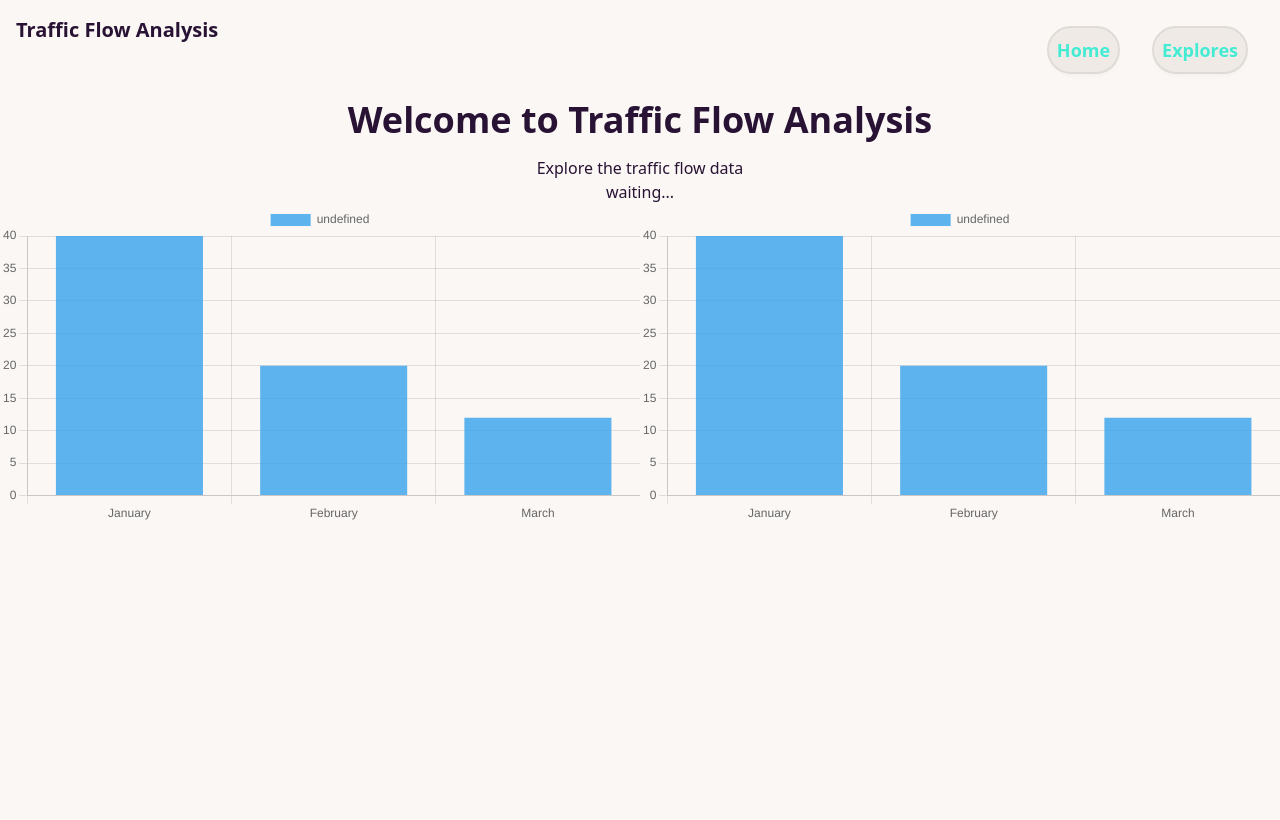
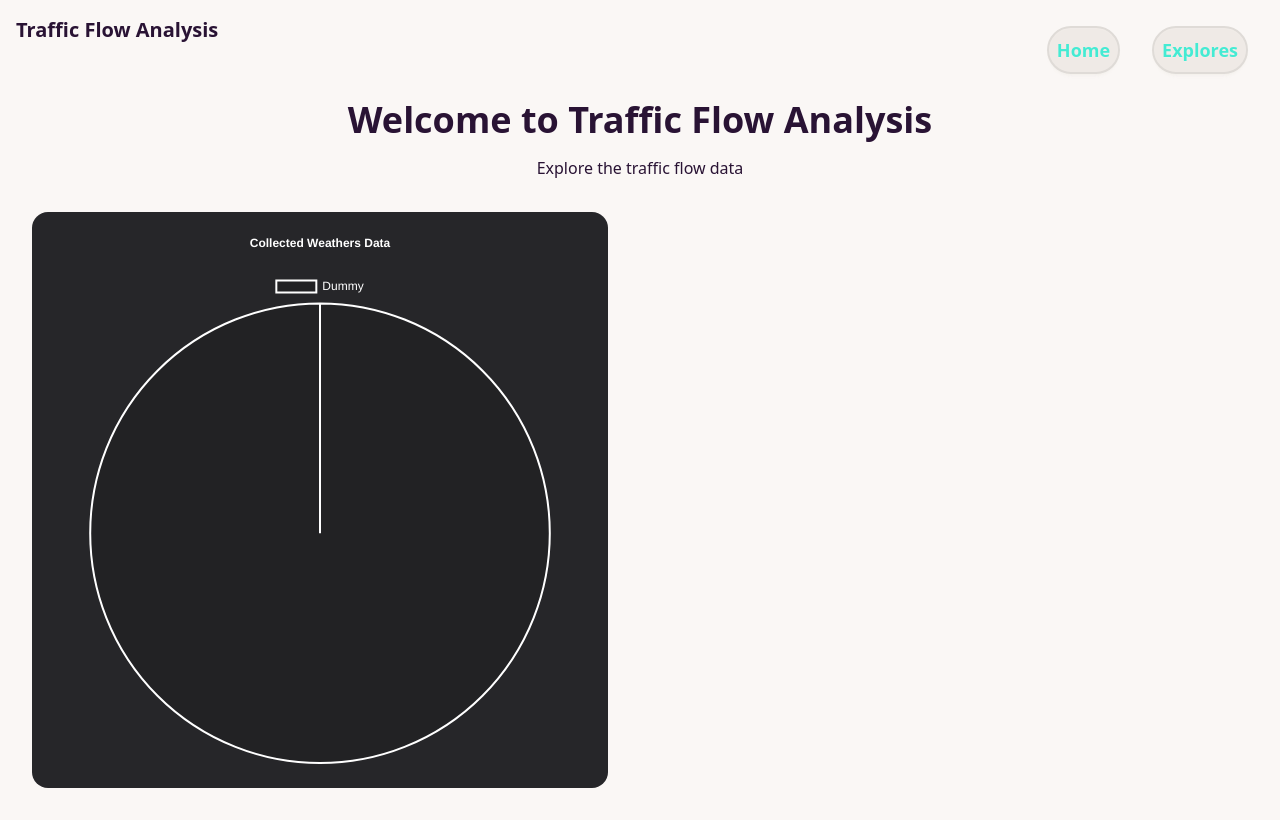
Before and after one commit to OmegaOoh/traffic-flow-analysis, a Vue app in the folder frontend/: page / in a window 1280 px wide. Built offline with nearby package versions, Linux system fonts and the light colour scheme; no server answers; the HTML template or start-up script is replaced by a standard one.

Commit message:
Add Pie Chart to show variety of collected weather data

```diff
--- /dev/null
+++ b/frontend/src/components/WeatherPieChart.vue
@@ -0,0 +1,76 @@
+<script setup lang="ts">
+import apiClient from '@/axios'
+import { onMounted, ref } from 'vue'
+import { generateColors} from '@/lib/color_generation';
+import { Pie } from 'vue-chartjs'
+import { Chart as ChartJS, Title, Tooltip, Legend, ArcElement } from 'chart.js'
+
+ChartJS.register(Title, Tooltip, Legend, ArcElement)
+
+const weathersData = ref({
+  labels: ["Dummy"],
+  datasets: [ {
+    label: 'Weathers',
+    data: [1],
+  } ]
+})
+const weathersChartOptions = ref({
+  responsive: false,
+  maintainAspectRatio: true,
+  plugins: {
+    title: {
+      display: true,
+      text: 'Collected Weathers Data',
+      fontSize: 120,
+      color: "white",
+      padding: {
+        bottom: 20
+      }
+    },
+    legend: {
+      labels: {
+        color: "white",
+      }
+    }
+  }
+})
+
+onMounted(() => {
+  getWeathersData()
+})
+
+async function getWeathersData() {
+  try {
+    const response = await apiClient.get('/desc/weather')
+    const responseData = response.data
+    const lab = [];
+    const count = [];
+    for (let i = 0; i < responseData.length; i++) {
+      const d = responseData[i];
+      lab.push(d.weather);
+      count.push(d.count);
+    }
+    weathersData.value = { // Assign a new object to weathersData.value
+      labels: lab,
+      datasets: [
+        {
+          label: 'Weathers',
+          data: count,
+          backgroundColor: generateColors(count.length),
+        },
+      ],
+    };
+
+  } catch (error) {
+    console.error('Error fetching weathers data:', error)
+  }
+}
+</script>
+
+<template>
+<Pie
+  id="weather-count-chart"
+  :options="weathersChartOptions"
+  :data="weathersData"
+/>
+</template>
--- /dev/null
+++ b/frontend/src/lib/color_generation.ts
@@ -0,0 +1,8 @@
+export function generateColors(numColors: number) {
+  const colors = [];
+  for (let i = 0; i < numColors; i++) {
+    const hue = Math.floor((360 / numColors) * i);
+    colors.push(`hsl(${hue}, 60%, 60%)`);
+  }
+  return colors;
+}
--- a/frontend/src/views/HomeView.vue
+++ b/frontend/src/views/HomeView.vue
@@ -1,35 +1,5 @@
 <script setup lang="ts">
-import apiClient from '@/axios'
-import { onMounted, ref } from 'vue'
-import { Bar } from 'vue-chartjs'
-import { Chart as ChartJS, Title, Tooltip, Legend, BarElement, CategoryScale, LinearScale } from 'chart.js'
-
-ChartJS.register(Title, Tooltip, Legend, BarElement, CategoryScale, LinearScale)
-
-const helloText = ref('waiting...')
-const chartData = ref({})
-const chartOptions = ref({})
-
-chartData.value = {
-  labels: [ 'January', 'February', 'March' ],
-  datasets: [ {
-    data: [40, 20, 12],
-    backgroundColor: 'rgba(54, 162, 235, 0.8)', // Single color for all bars
-    borderColor: 'rgba(54, 162, 235, 1)',
-  } ]
-}
-
-chartOptions.value = {
-  responsive: false,
-  maintainAspectRatio: true,
-}
-
-onMounted(() => {
-  console.log(import.meta.env.VITE_APP_ENDPOINT)
-  apiClient.get('/api/v1/hi').then((response) => {
-    helloText.value = response.data.msg
-  })
-})
+import WeatherPie from "@/components/WeatherPieChart.vue"
 </script>
 
 <template>
@@ -37,21 +7,13 @@ onMounted(() => {
     <div class="flex flex-col items-center justify-center h-full">
       <h1 class="text-4xl font-bold mb-4">Welcome to Traffic Flow Analysis</h1>
       <p class="text-center">Explore the traffic flow data</p>
-      <p>{{ helloText }}</p>
     </div>
     <div class="grid grid-cols-2">
-      <Bar
-        id="test-chart"
-        :options="chartOptions"
-        :data="chartData"
-        class="size-full"
-      />
-      <Bar
-        id="test-chart"
-        :options="chartOptions"
-        :data="chartData"
-        class="size-full"
-      />
+      <div class="card bg-neutral m-8 h-fit">
+        <div class="card-body">
+          <WeatherPie />
+        </div>
+      </div>
     </div>
   </main>
 </template>
```
